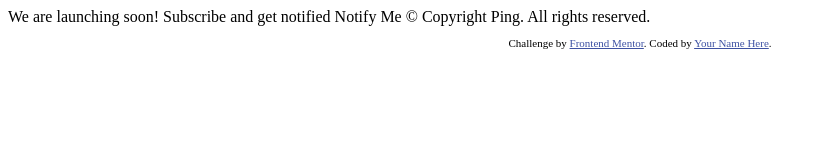
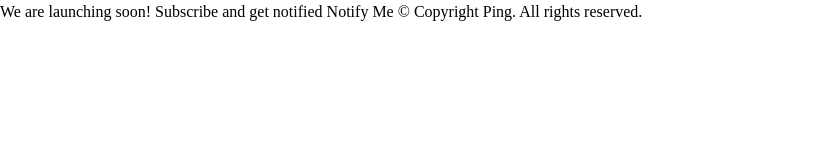
Before and after one commit to xapzx/ping-coming-soon-page, a plain HTML site: page index.html in a window 1280 px wide. Shown: the whole page, without its empty margins (0-834 px from the left). Drawn offline with Linux system fonts and the light colour scheme.

Commit message:
Collected color palette and font

```diff
--- a/index.html
+++ b/index.html
@@ -5,14 +5,13 @@
   <meta name="viewport" content="width=device-width, initial-scale=1.0"> <!-- displays site properly based on user's device -->
 
   <link rel="icon" type="image/png" sizes="32x32" href="./images/favicon-32x32.png">
-
+  <link rel="stylesheet" href="reset.css">
+  <link rel="stylesheet" href="style.css">
+  <link rel="preconnect" href="https://fonts.googleapis.com">
+  <link rel="preconnect" href="https://fonts.gstatic.com" crossorigin>
+  <link href="https://fonts.googleapis.com/css2?family=Libre+Franklin:ital,wght@0,300;0,700;1,600&display=swap" rel="stylesheet">
   <title>Frontend Mentor | Ping coming soon page</title>
-
-  <!-- Feel free to remove these styles or customise in your own stylesheet 👍 -->
-  <style>
-    .attribution { font-size: 11px; text-align: center; }
-    .attribution a { color: hsl(228, 45%, 44%); }
-  </style>
+  <script src="validate.js" defer></script>
 </head>
 <body>
 
@@ -23,12 +22,5 @@
   Notify Me
 
   &copy; Copyright Ping. All rights reserved.
-
-  <footer>
-    <p class="attribution">
-      Challenge by <a href="https://www.frontendmentor.io?ref=challenge" target="_blank">Frontend Mentor</a>.
-      Coded by <a href="#">Your Name Here</a>.
-    </p>
-  </footer>
 </body>
 </html>
--- /dev/null
+++ b/reset.css
@@ -0,0 +1,74 @@
+/* Box sizing rules */
+*,
+*::before,
+*::after {
+  box-sizing: border-box;
+}
+
+/* Remove default margin */
+body,
+h1,
+h2,
+h3,
+h4,
+p,
+figure,
+blockquote,
+dl,
+dd {
+  margin: 0;
+}
+
+/* Remove list styles on ul, ol elements with a list role, which suggests default styling will be removed */
+ul[role='list'],
+ol[role='list'] {
+  list-style: none;
+}
+
+/* Set core root defaults */
+html:focus-within {
+  scroll-behavior: smooth;
+}
+
+/* Set core body defaults */
+body {
+  min-height: 100vh;
+  text-rendering: optimizeSpeed;
+  line-height: 1.5;
+}
+
+/* A elements that don't have a class get default styles */
+a:not([class]) {
+  text-decoration-skip-ink: auto;
+}
+
+/* Make images easier to work with */
+img,
+picture {
+  max-width: 100%;
+  display: block;
+}
+
+/* Inherit fonts for inputs and buttons */
+input,
+button,
+textarea,
+select {
+  font: inherit;
+}
+
+/* Remove all animations, transitions and smooth scroll for people that prefer not to see them */
+@media (prefers-reduced-motion: reduce) {
+  html:focus-within {
+   scroll-behavior: auto;
+  }
+
+  *,
+  *::before,
+  *::after {
+    animation-duration: 0.01ms !important;
+    animation-iteration-count: 1 !important;
+    transition-duration: 0.01ms !important;
+    scroll-behavior: auto !important;
+  }
+}
--- /dev/null
+++ b/style.css
@@ -0,0 +1,18 @@
+:root {
+    /* Primary */
+    --clr-primary-blue: hsl(223, 87%, 63%);
+
+    /* Secondary */
+    --clr-secondary-pale-blue: hsl(223, 100%, 88%);
+    --clr-secondary-light-red: hsl(354, 100%, 66%);
+
+    /* Neutral */
+    --clr-neutral-gray: hsl(0, 0%, 59%);
+    --clr-neutral-dark-blue: hsl(209, 33%, 12%);
+
+    --ff-primary: 'Libre Franklin', sans-serif;
+    --fs-base: 1.25;
+    --fw-light: 300;
+    --fw-semibold: 600;
+    --fw-bold: 700;
+}
```
Also changed, not shown: validate.js (added), 2 other files.
